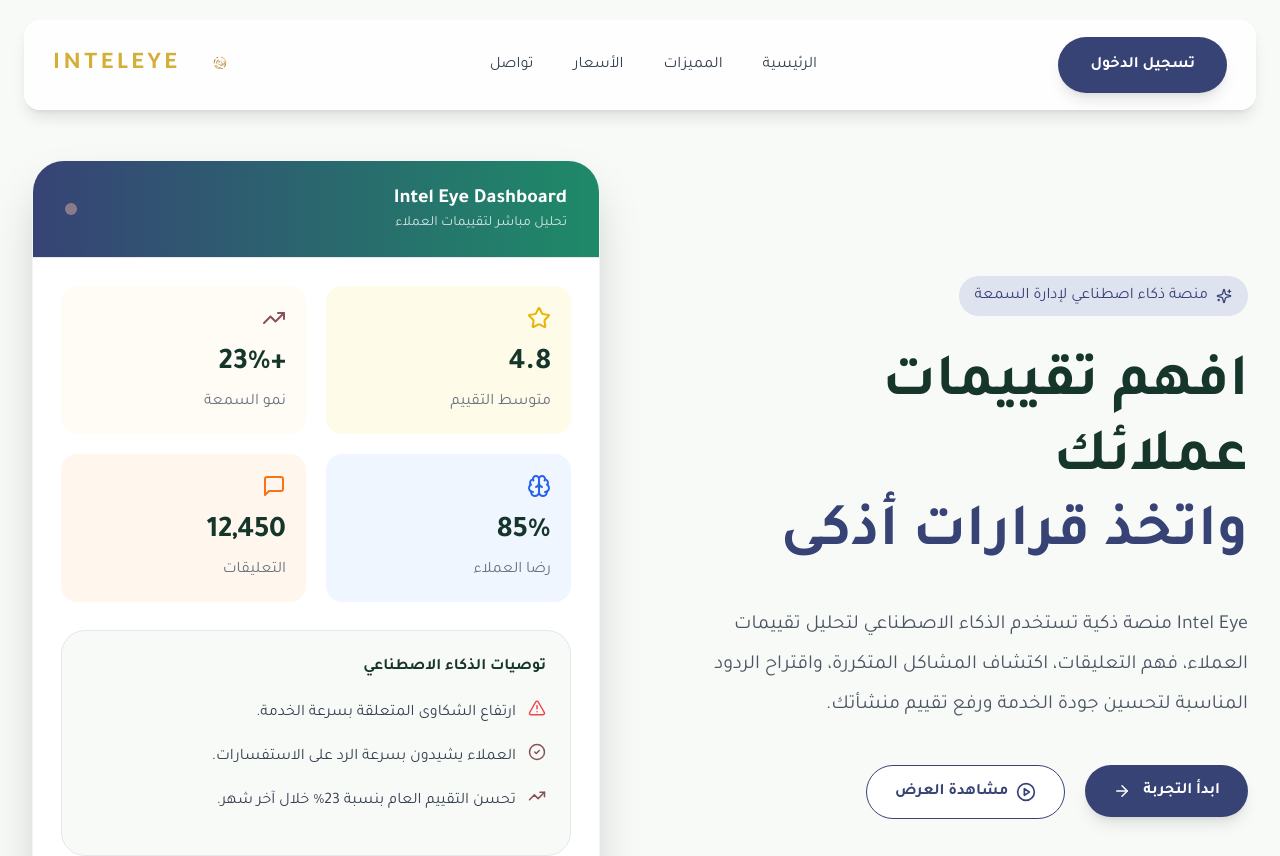
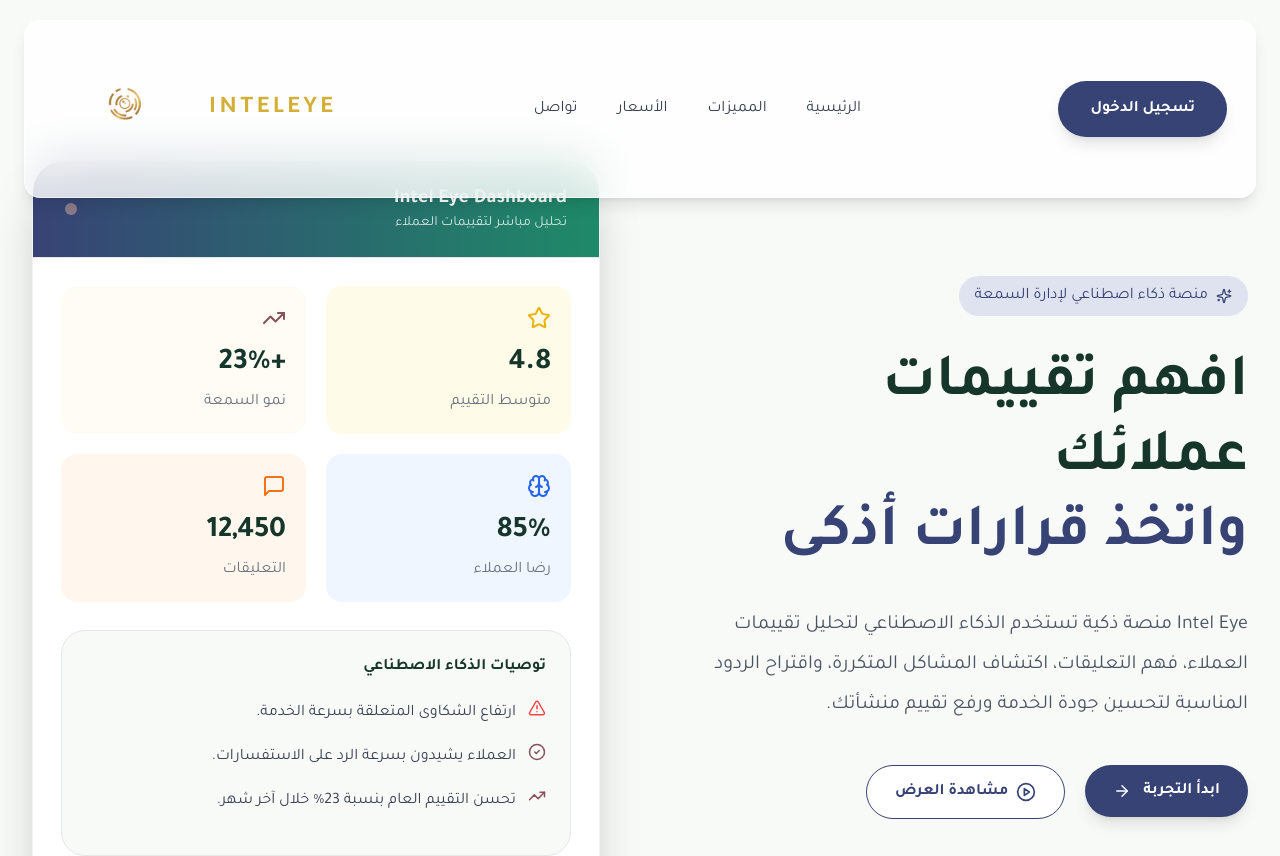
Before and after one commit to alaaalhrebi/inteleye, a Next.js app in the folder inteleye_project/: page / in a window 1280 px wide. Shown: the top 856 px of the page. Built offline with nearby package versions, Linux system fonts and the light colour scheme.

Commit message:
Update Navbar.tsx

```diff
--- a/inteleye_project/src/components/Navbar.tsx
+++ b/inteleye_project/src/components/Navbar.tsx
@@ -30,11 +30,11 @@ export default function Navbar() {
           "
         >
           {/* Logo */}
-          <div className="flex items-center gap-3">
+        <div className="flex flex-row-reverse items-center gap-3">
   <img
     src="/logo.png"
     alt="INTELEYE"
-              className="w-14 h-14 object-contain"
+    className="w-36 h-36 object-contain"
   />
 
   <h2 className="text-2xl font-extrabold tracking-[0.15em] text-[#D4AF37]">
```
Lines whose indentation alone changed are shown as unchanged.
